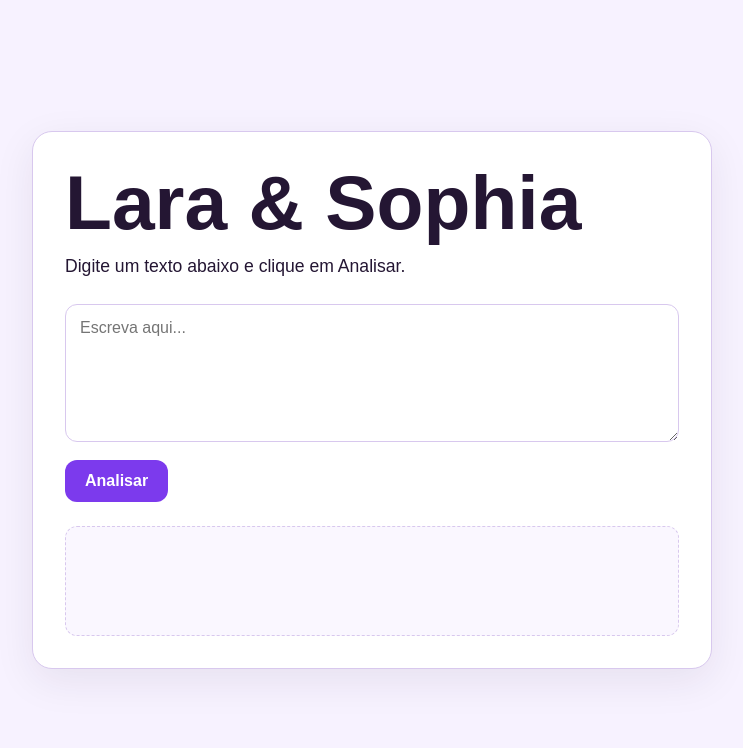
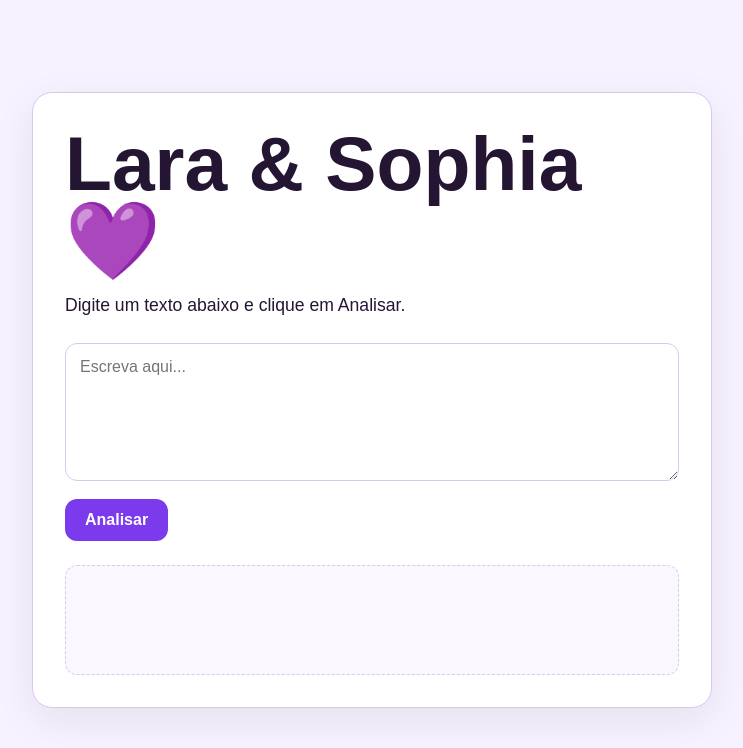
Before and after one commit to sophiaemanygoncs-dotcom/lara-sophia-divasgta, a Next.js app: page / in a window 1280 px wide. Shown: the top 748 px of the page, without its empty margins (268-1011 px from the left). Built offline with nearby package versions, Linux system fonts and the light colour scheme.

Commit message:
Update title to include HTML tags and emoji

```diff
--- a/app/page.js
+++ b/app/page.js
@@ -3,7 +3,7 @@
 import { useState } from "react";
 
 const TEXTOS = {
-  titulo: "Lara & Sophia",
+  titulo:<h1>Lara & Sophia 💜</h1>,
   subtitulo: "Digite um texto abaixo e clique em Analisar."
 };
 
```
